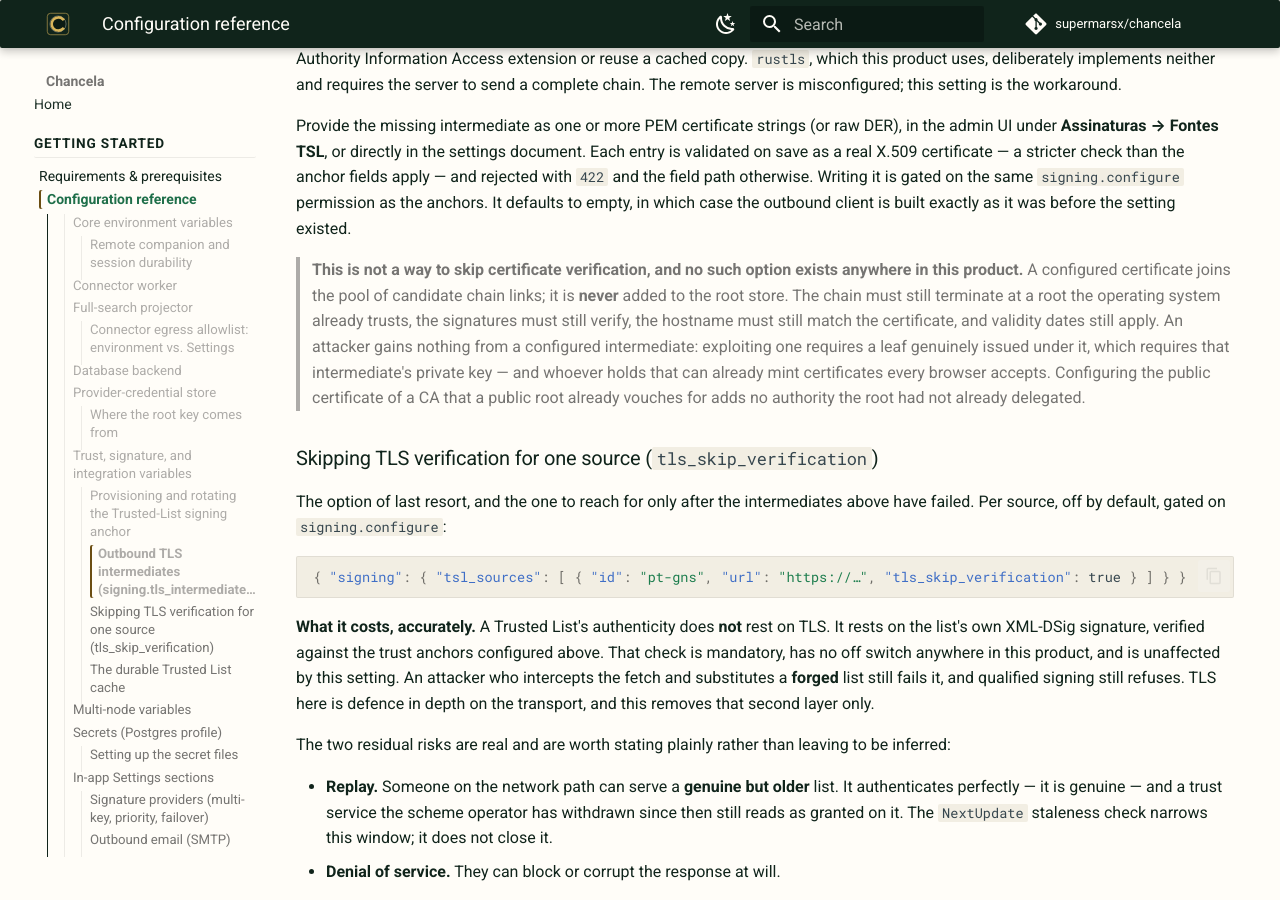
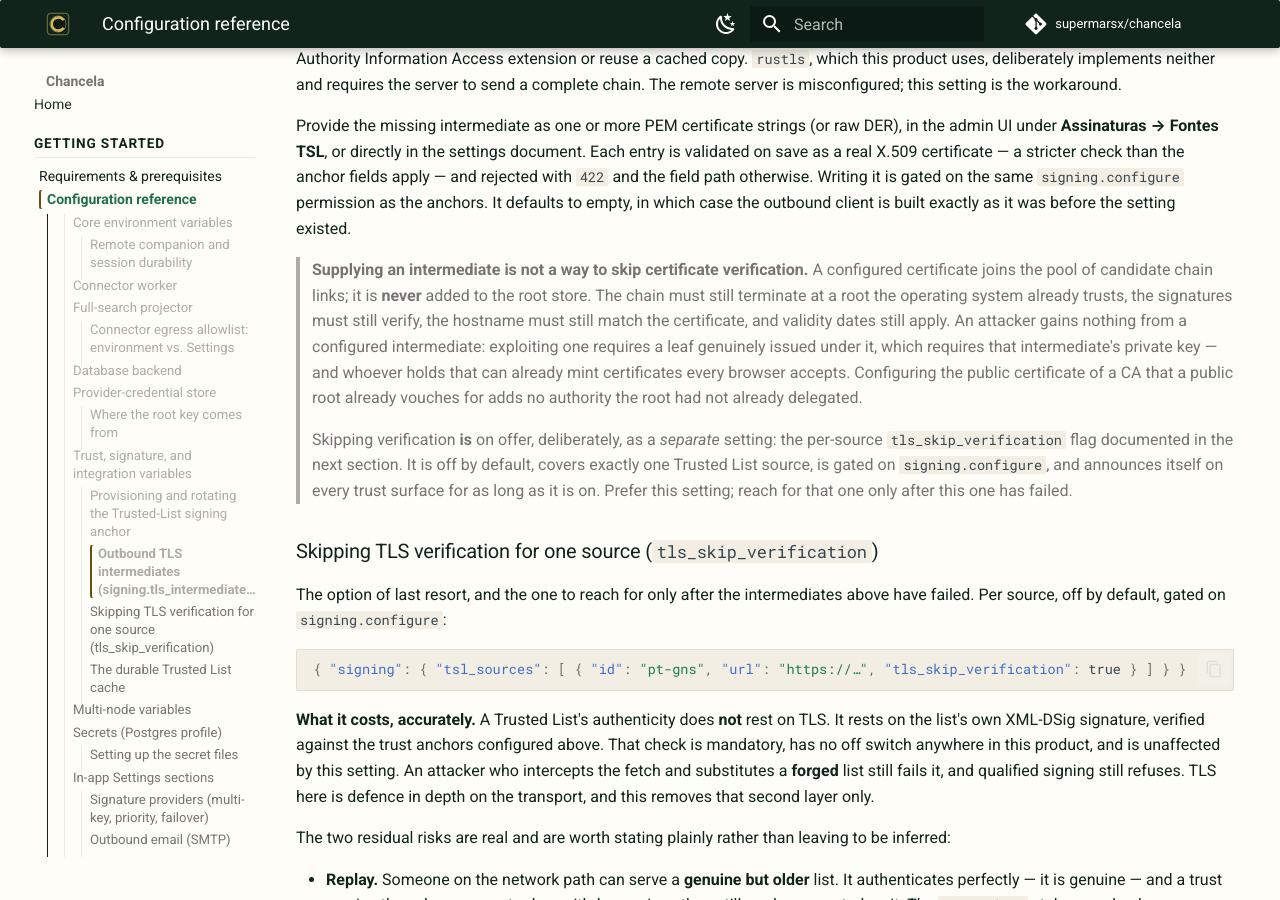
Before and after one commit to supermarsx/chancela, an MkDocs documentation site: the page built from docs/configuration.md, in a window 1280 px wide and 900 px high, scrolled down 8550 px. Built offline with MkDocs 1.6.1 and Material for MkDocs 9.7.7, drawn with Linux system fonts in a browser that asks for light colours; comment, search, counter and statistics services are not loaded.

Commit message:
docs: stop denying a setting this product ships, and scope two claims to what is true
Three comments asserted security or performance properties that were false.

**The product denied, twice, that it ships a certificate-verification bypass.**
`docs/configuration.md` said "no such option exists anywhere in this product"
eight lines above a heading documenting `tls_skip_verification`, and
`settings.rs` carried the same denial ~420 lines above the field. My commit
`b8185f81` added the setting and both denials. `outbound_tls.rs` had it right all
along — the intermediates feature is "categorically not the same act as the
second thing this module offers, below" — and only the condensed restatements
dropped the qualifier. An auditor grepping "skip verification" would have found a
denial and stopped. Both now scope the claim to the intermediates mechanism and
name the separate opt-in, which is off by default and reported on every trust
surface while it is on.

**The Dockerfile comment I wrote in `84b9ef4f` was true on the machine I measured
and false on the one it runs on.** It states the price of `sharing=private` as
"one registry copy (~920 MB) per concurrent build, which is disk, not time". On
CI, `cache-from: type=gha` does not carry `RUN --mount=type=cache` mounts, so the
registry is empty whenever the Rust step executes and each build refetches from
crates.io — network, not disk. And the headroom argument rests on "4.3 of 26
vCPUs"; `ubuntu-latest` has four. The change stays: a peer measured the CI delta
as zero either way and the local 1.71x is real. Only the guarantee is scoped.

**`disk_cache.rs` claimed a crash between its two renames leaves missing
metadata.** True on a first store; on a refresh the old metadata survives, so it
is new bytes against an old digest and the entry is refused. Both are fail-closed
— which is the claim actually worth making, and it is now the one made.

Also records that `RuntimeTslSource.legacy_algorithms` has no readers, rather
than continuing to document it as reaching signature verification. Wiring it is
deliberately NOT done here: its inertness currently prevents SHA-1-signed lists
being served up to seven days stale from the cache, so it must land together with
stale provenance reaching the signature evidence.

Co-Authored-By: Claude Opus 4.8 <noreply@anthropic.com>

```diff
--- a/docs/configuration.md
+++ b/docs/configuration.md
@@ -346,14 +346,20 @@ save as a real X.509 certificate — a stricter check than the anchor fields app
 the anchors. It defaults to empty, in which case the outbound client is built exactly as it was
 before the setting existed.
 
-> **This is not a way to skip certificate verification, and no such option exists anywhere in this
-> product.** A configured certificate joins the pool of candidate chain links; it is **never** added
-> to the root store. The chain must still terminate at a root the operating system already trusts,
-> the signatures must still verify, the hostname must still match the certificate, and validity dates
-> still apply. An attacker gains nothing from a configured intermediate: exploiting one requires a
-> leaf genuinely issued under it, which requires that intermediate's private key — and whoever holds
-> that can already mint certificates every browser accepts. Configuring the public certificate of a
-> CA that a public root already vouches for adds no authority the root had not already delegated.
+> **Supplying an intermediate is not a way to skip certificate verification.** A configured
+> certificate joins the pool of candidate chain links; it is **never** added to the root store. The
+> chain must still terminate at a root the operating system already trusts, the signatures must still
+> verify, the hostname must still match the certificate, and validity dates still apply. An attacker
+> gains nothing from a configured intermediate: exploiting one requires a leaf genuinely issued under
+> it, which requires that intermediate's private key — and whoever holds that can already mint
+> certificates every browser accepts. Configuring the public certificate of a CA that a public root
+> already vouches for adds no authority the root had not already delegated.
+>
+> Skipping verification **is** on offer, deliberately, as a *separate* setting: the per-source
+> `tls_skip_verification` flag documented in the next section. It is off by default, covers exactly
+> one Trusted List source, is gated on `signing.configure`, and announces itself on every trust
+> surface for as long as it is on. Prefer this setting; reach for that one only after this one has
+> failed.
 
 ### Skipping TLS verification for one source (`tls_skip_verification`)
 
```
Also changed, not shown: 5 other files.
